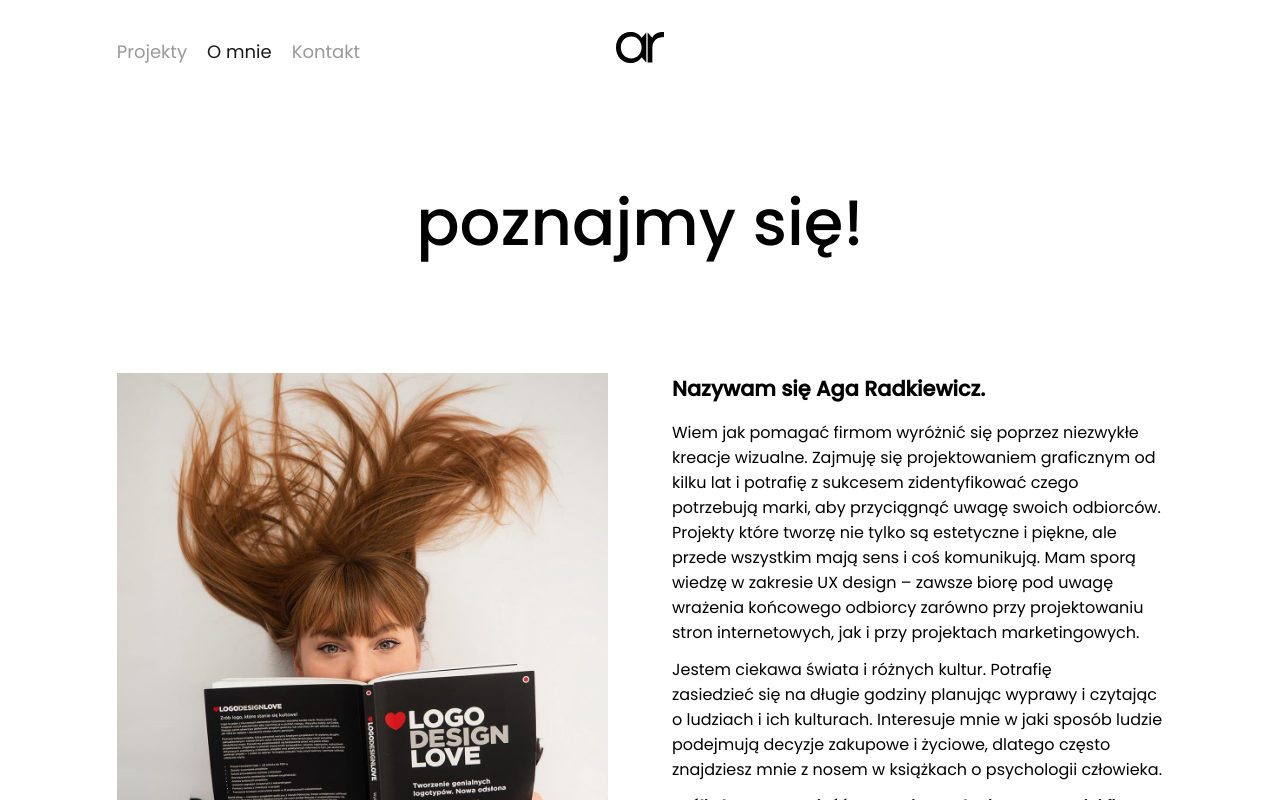
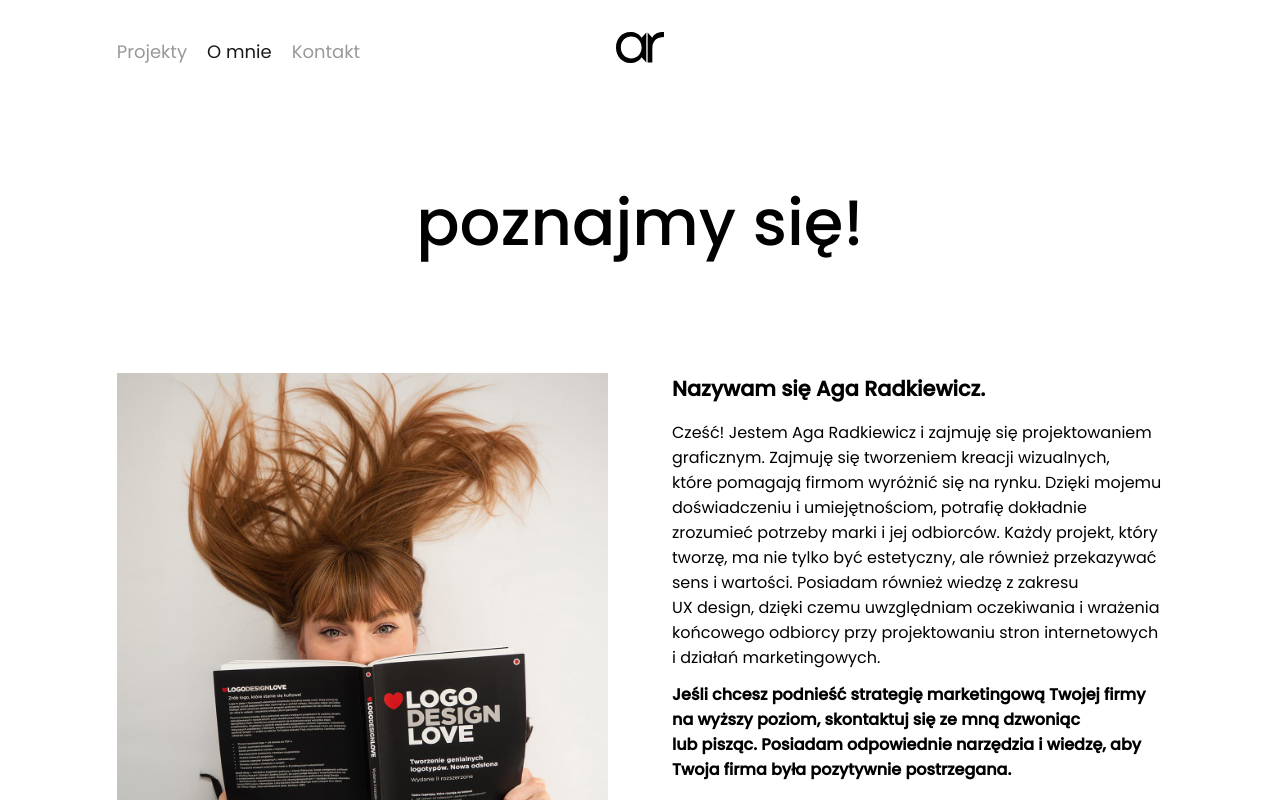
Before and after one commit to emsitkowski/ar-project, a Nuxt app: page /o-mnie in a window 1280 px wide. Shown: the top 800 px of the page. Built offline with nearby package versions, Linux system fonts and the light colour scheme.

Commit message:
Change copy

```diff
--- a/pages/o-mnie.vue
+++ b/pages/o-mnie.vue
@@ -13,28 +13,23 @@
           <strong>Nazywam się Aga Radkiewicz.</strong>
         </h3>
         <p>
-          Wiem jak pomagać firmom wyróżnić się poprzez niezwykłe kreacje
-          wizualne. Zajmuję się projektowaniem graficznym od kilku lat
-          i&nbsp;potrafię z sukcesem zidentyfikować czego potrzebują marki, aby
-          przyciągnąć uwagę swoich odbiorców. Projekty które tworzę nie tylko są
-          estetyczne i&nbsp;piękne, ale przede wszystkim mają sens
-          i&nbsp;coś&nbsp;komunikują. Mam sporą wiedzę w zakresie UX design –
-          zawsze biorę pod uwagę wrażenia końcowego odbiorcy zarówno
-          przy&nbsp;projektowaniu stron internetowych, jak i&nbsp;przy
-          projektach marketingowych.
-        </p>
-        <p>
-          Jestem ciekawa świata i różnych kultur. Potrafię zasiedzieć&nbsp;się
-          na długie godziny planując wyprawy i&nbsp;czytając o&nbsp;ludziach
-          i&nbsp;ich&nbsp;kulturach. Interesuje mnie w jaki sposób ludzie
-          podejmują decyzje zakupowe i życiowe, dlatego często znajdziesz mnie z
-          nosem w&nbsp;książkach o&nbsp;psychologii człowieka.
+          Cześć! Jestem Aga Radkiewicz i&nbsp;zajmuję się projektowaniem
+          graficznym. Zajmuję się tworzeniem kreacji wizualnych,
+          które&nbsp;pomagają firmom wyróżnić się na&nbsp;rynku. Dzięki mojemu
+          doświadczeniu i&nbsp;umiejętnościom, potrafię dokładnie zrozumieć
+          potrzeby marki&nbsp;i&nbsp;jej&nbsp;odbiorców. Każdy&nbsp;projekt,
+          który tworzę, ma nie tylko być estetyczny, ale&nbsp;również
+          przekazywać sens i&nbsp;wartości. Posiadam również wiedzę
+          z&nbsp;zakresu UX&nbsp;design, dzięki czemu uwzględniam oczekiwania
+          i&nbsp;wrażenia końcowego odbiorcy przy projektowaniu stron
+          internetowych i&nbsp;działań marketingowych.
         </p>
         <p>
           <strong
-            >Jeśli chcesz przenieść strategię marketingową swojej firmy na
-            wyższy poziom zadzwoń lub napisz do mnie. Posiadam odpowiednie
-            narzędzia i wiedzę, aby Twoja firma była pozytywnie odbierana.
+            >Jeśli chcesz podnieść strategię marketingową Twojej firmy na wyższy
+            poziom, skontaktuj się ze&nbsp;mną dzwoniąc lub&nbsp;pisząc.
+            Posiadam odpowiednie narzędzia i&nbsp;wiedzę, aby Twoja firma była
+            pozytywnie postrzegana.
           </strong>
         </p>
       </div>
```
